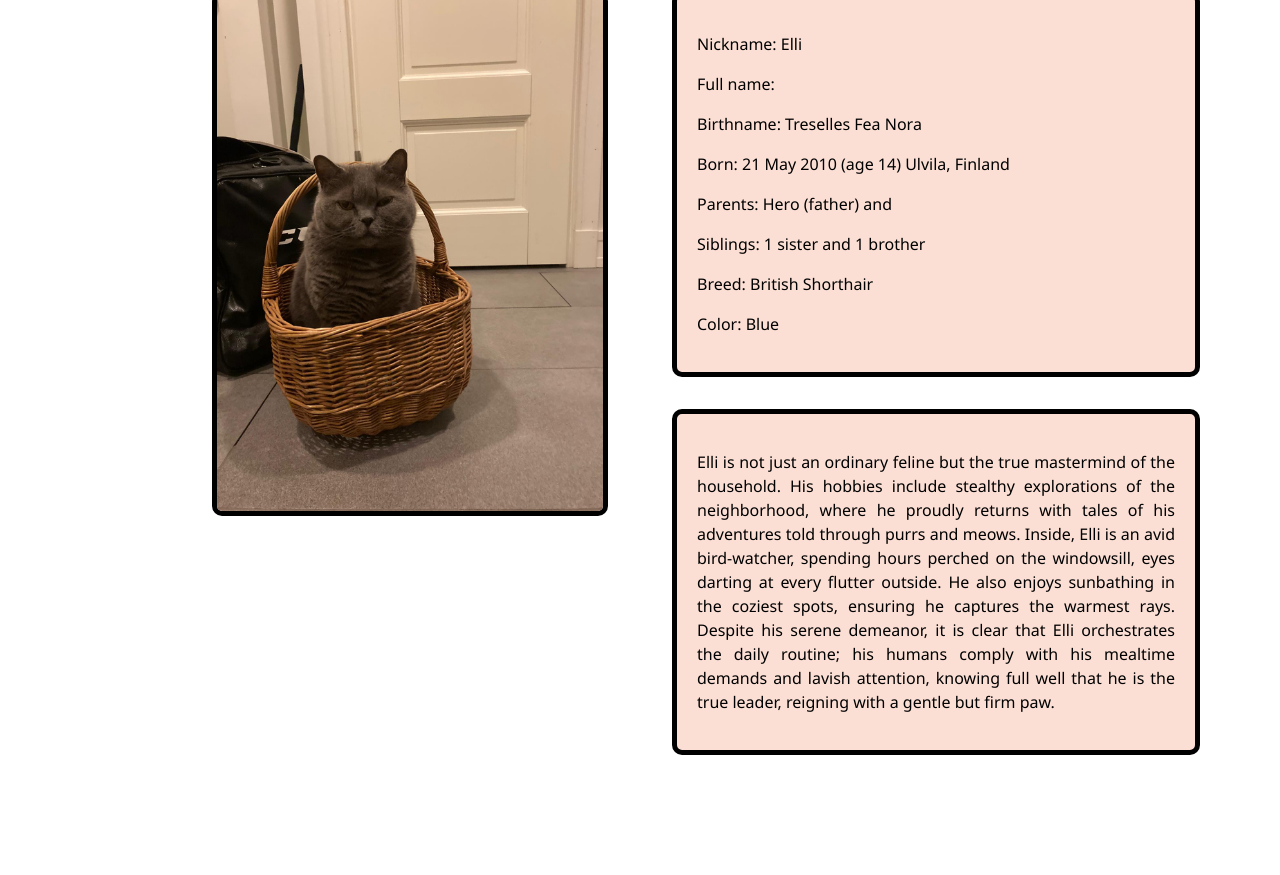
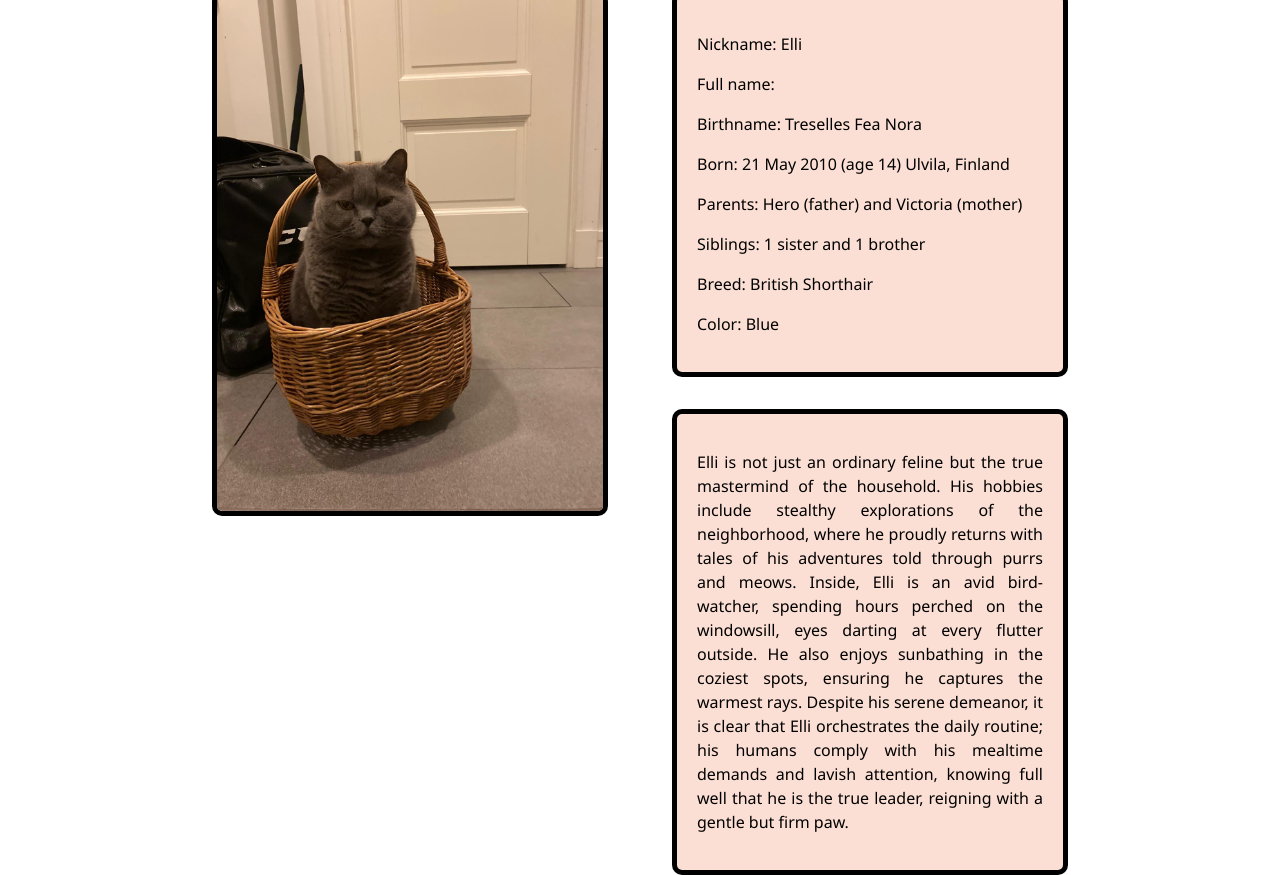
Before and after one commit to HenriIlves/SDF-FrontEnd, a website: page dist/about.html in a window 1280 px wide. Shown: the part 233-1108 px from the top of the page. Before the commit the page ends 988 px from the top, so only its background shows below. Drawn offline with Linux system fonts and the light colour scheme.

Commit message:
Changed even more stuff

```diff
--- a/dist/about.html
+++ b/dist/about.html
@@ -58,18 +58,18 @@
       <div class="item">
         <a href="#!">
           <div class="infoRow">
-            <div class="text">
+            <div class="infoText">
               <h1></h1>
               <p>Nickname: Elli</p>
               <p>Full name: </p>
               <p>Birthname: Treselles Fea Nora</p>
               <p>Born: 21 May 2010 (age 14) Ulvila, Finland</p>
-              <p>Parents: Hero (father) and </p>
+              <p>Parents: Hero (father) and Victoria (mother)</p>
               <p>Siblings: 1 sister and 1 brother</p>
               <p>Breed: British Shorthair</p>
               <p>Color: Blue</p>
             </div>
-            <div class="text">
+            <div class="infoText">
               <p>Elli is not just an ordinary feline but the true mastermind of the household.
                 His hobbies include stealthy explorations of the neighborhood, where he proudly
                 returns with tales of his adventures told through purrs and meows. Inside,
--- a/dist/css/main.css
+++ b/dist/css/main.css
@@ -183,7 +183,7 @@ main {
   flex-direction: column;
   justify-content: space-around; }
 
-.text {
+.infoText {
   width: 100%;
   padding: 20px;
   border: 5px solid #000;
```
